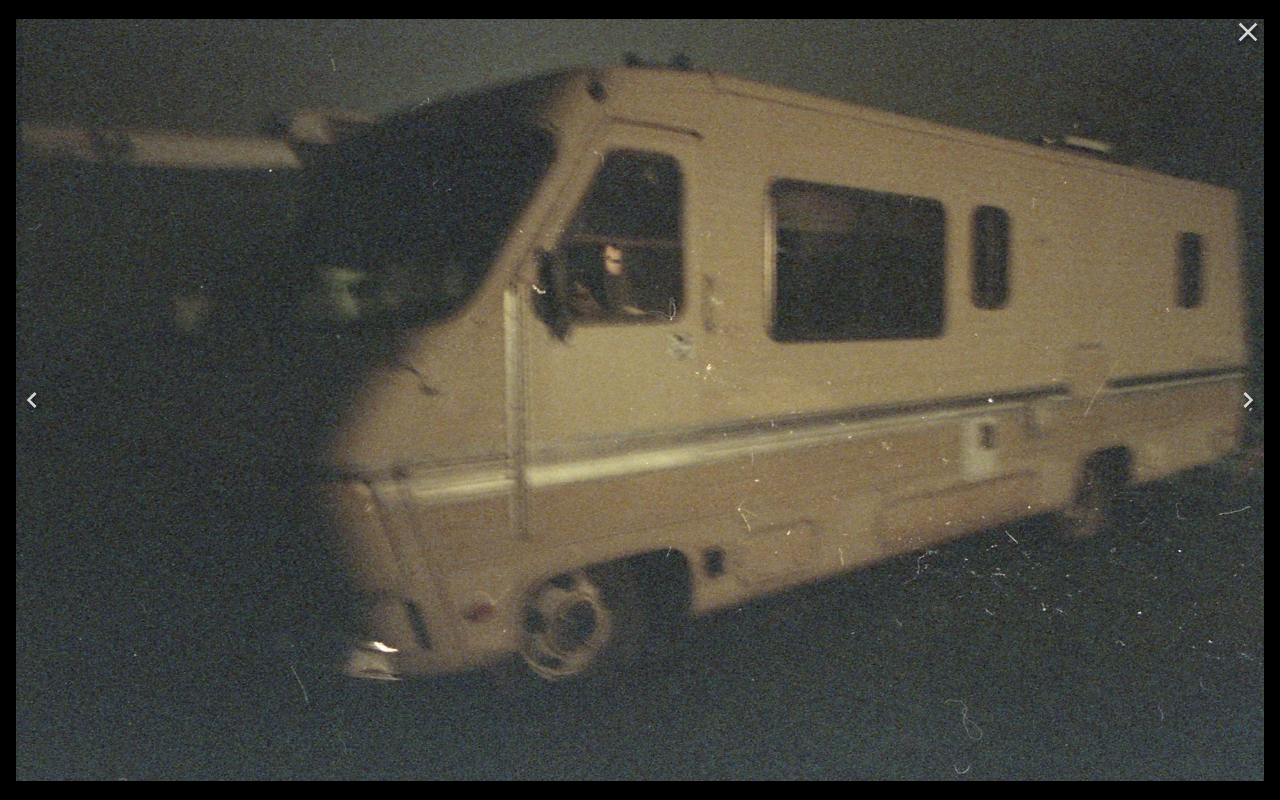
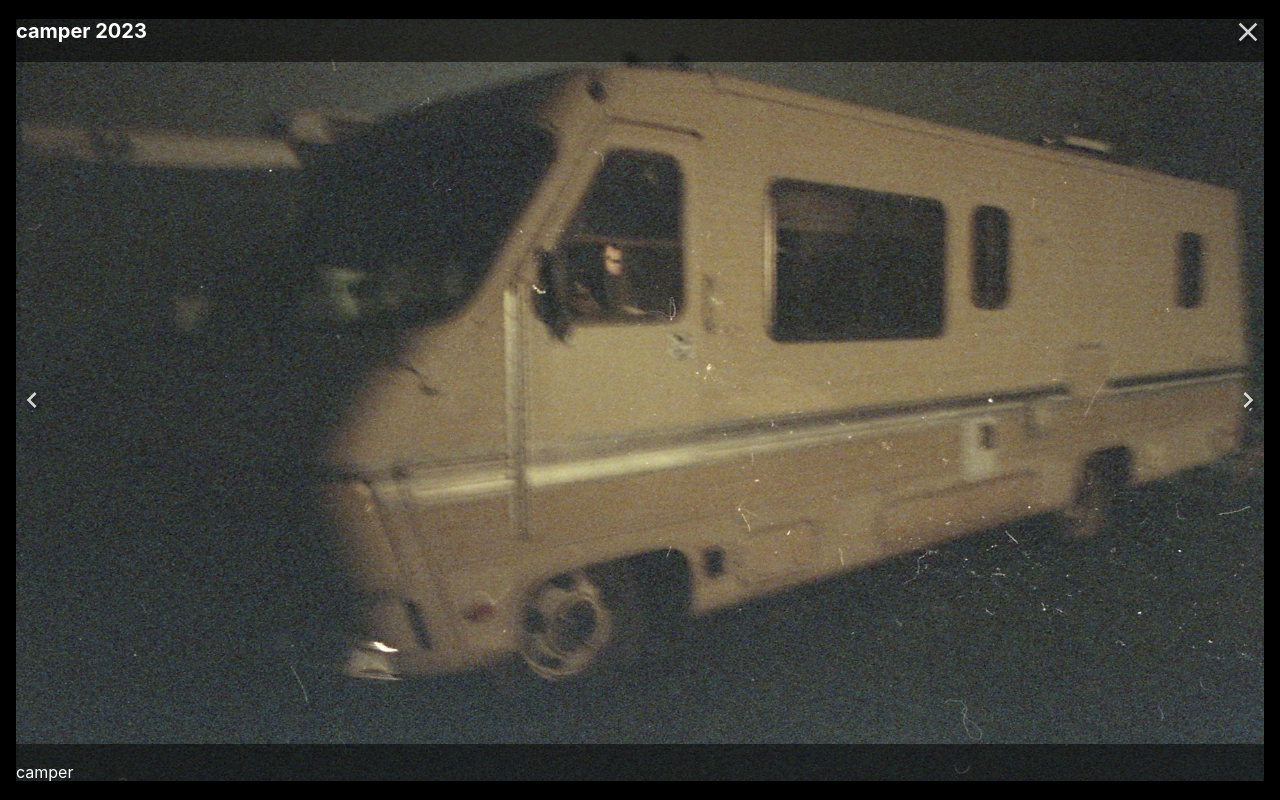
Before and after one commit to trpbr92/azurweb, a React (Vite) app: page /photos in a window 1280 px wide. Both pictures are taken after a click on the button "Open Lightbox". Built offline with nearby package versions, Linux system fonts and the light colour scheme.

Commit message:
close photo album lightbox

```diff
--- a/src/assets/photodata.jsx
+++ b/src/assets/photodata.jsx
@@ -1,12 +1,12 @@
 export const slides = [
   {
     src: "src/assets/photos/img1.jpg",
-    title: "slide title 1",
+    title: "camper 2023",
     description: "camper",
   },
   {
-    src: "https://www.bigfootdigital.co.uk/wp-content/uploads/2020/07/image-optimisation-scaled.jpg",
-    title: "slide title 1",
-    description: "camper",
+    src: "src/assets/photos/img2.jpg",
+    title: "bushes 2024",
+    description: "bushes",
   },
 ];
--- a/src/pages/Photos.jsx
+++ b/src/pages/Photos.jsx
@@ -1,7 +1,9 @@
 import * as React from "react";
 import Lightbox from "yet-another-react-lightbox";
 import "yet-another-react-lightbox/styles.css";
+import "yet-another-react-lightbox/plugins/captions.css";
 import { slides } from "../assets/photodata.jsx";
+import { Captions } from "yet-another-react-lightbox/plugins";
 
 function Photos() {
   const [open, setOpen] = React.useState(false);
@@ -10,7 +12,12 @@ function Photos() {
     <>
       <button onClick={() => setOpen(true)}>Open Lightbox</button>
 
-      <Lightbox open={open} slides={slides} />
+      <Lightbox
+        plugins={[Captions]}
+        open={open}
+        slides={slides}
+        close={() => setOpen(false)}
+      />
     </>
   );
 }
```
Also changed, not shown: src/assets/photos/img2.jpg (added).
